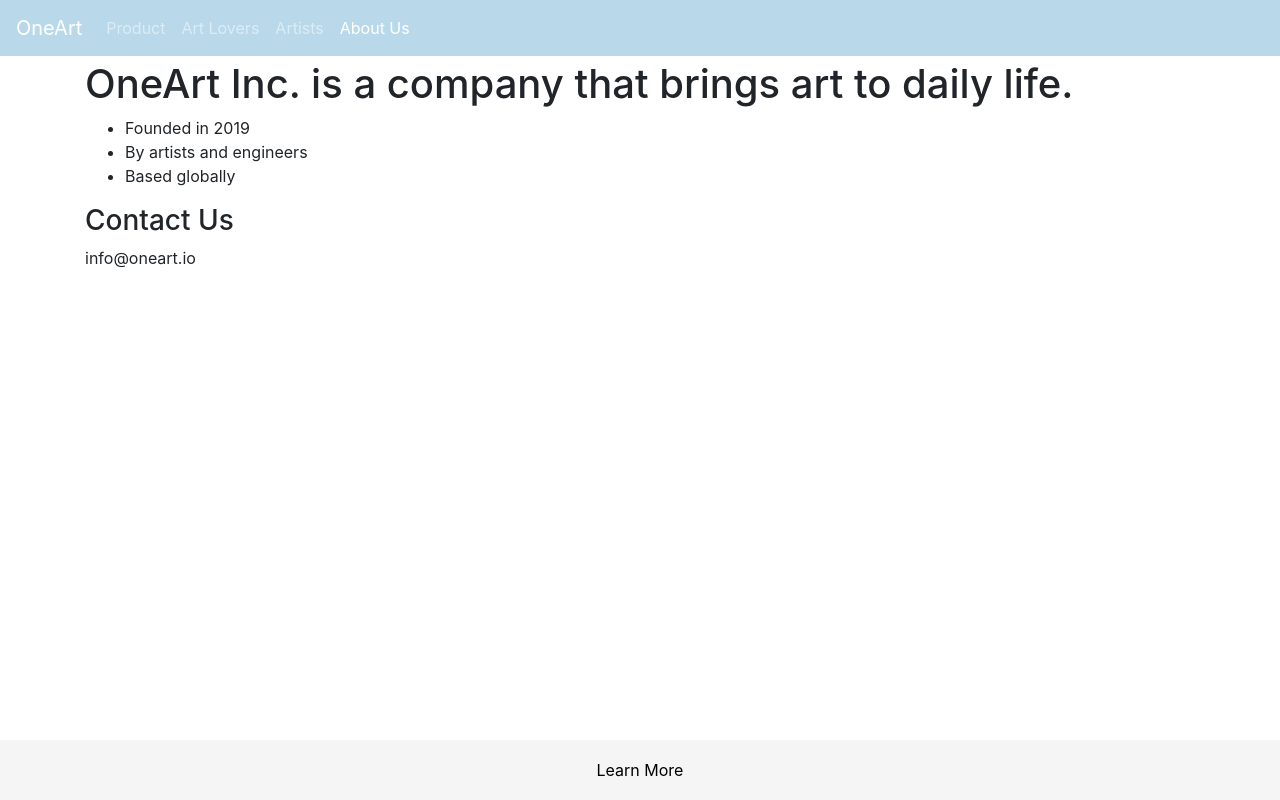
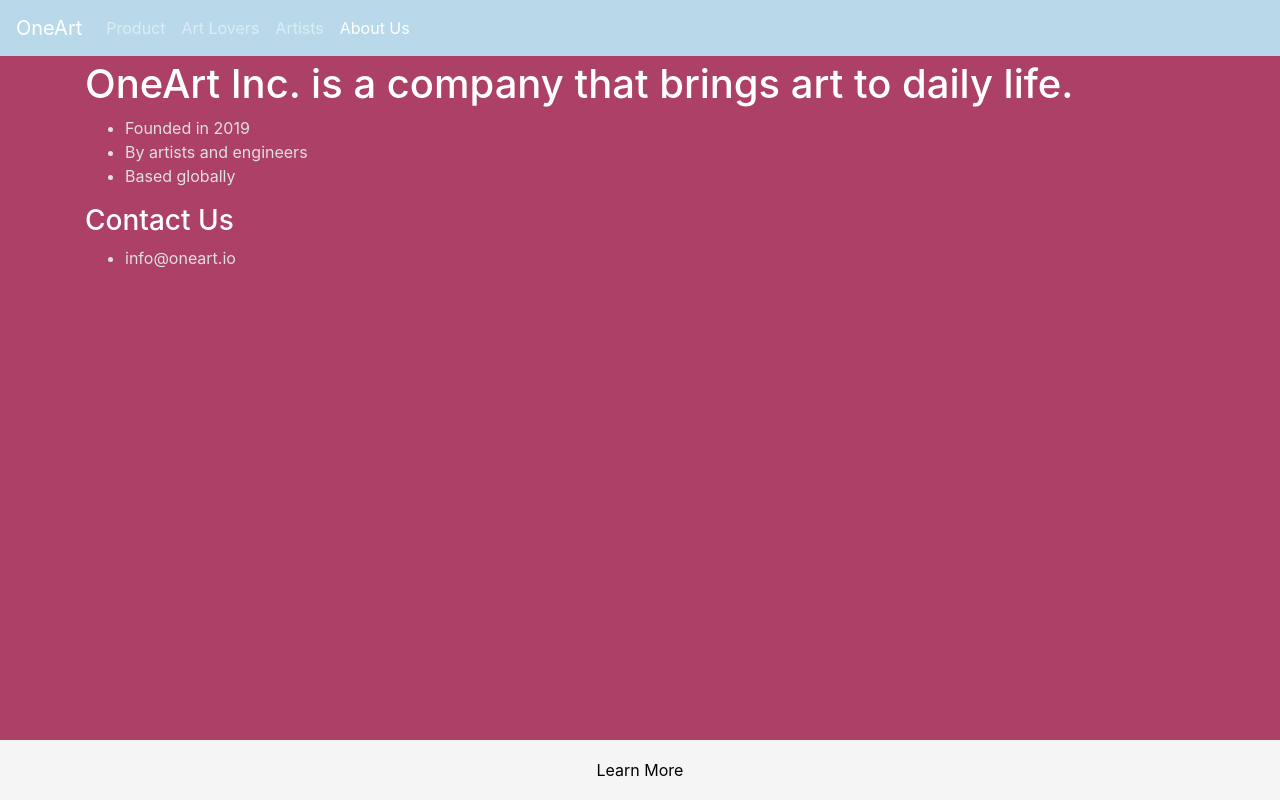
Before and after one commit to littleV/Moon, a plain HTML site: page about/index.html in a window 1280 px wide. Drawn offline with Linux system fonts and the light colour scheme.

Commit message:
add color

```diff
--- a/about/index.html
+++ b/about/index.html
@@ -13,7 +13,7 @@
       <script src="../bootstrap/js/popper.min.js" type="text/javascript"></script>
       <script src="../bootstrap/bootstrap-4.5.2-dist/js/bootstrap.min.js" type="text/javascript"></script>
    </head>
-   <body>
+   <body style="background-color: #ad4066">
 
           <nav class="navbar navbar-expand-md navbar-dark fixed-top bg-dark" style="background-color: #B9D9EB !important">
   <a class="navbar-brand" href="../">OneArt</a>
@@ -40,14 +40,18 @@
 </nav>
 <main role="main" class="container">
  <div style="margin-top: 50px">
-  <h1 style="padding-top: 10px;">OneArt Inc. is a company that brings art to daily life.</h1>
-  <ul>
+  <h1 style="padding-top: 10px; color: white">OneArt Inc. is a company that brings art to daily life.</h1>
+  <ul style="color: #e0e0e0">
     <li>Founded in 2019</li>
     <li>By artists and engineers</li>
     <li>Based globally</li>
   </ul>
-    <h3>Contact Us</h3>
-    <p>info@oneart.io</p>
+    <h3 style="color: white">Contact Us</h3>
+    <ul style="color: #e0e0e0">
+      <li>
+        info@oneart.io
+      </li>
+    </ul>
 </div>
   </main>
     <footer style="    position: fixed;
```
